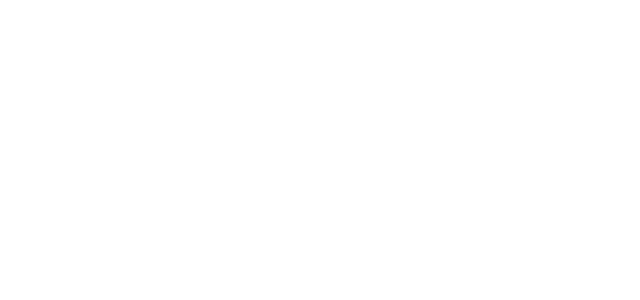
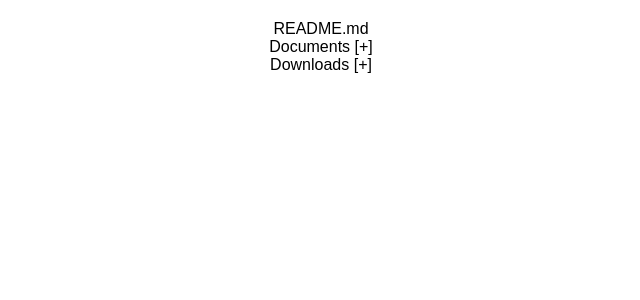
Before and after one commit to Sandeep96Shah/machineCoding, a React (Create React App) app: page /file-explorer-1 in a window 1280 px wide. Before the commit this address had no page. Shown: the top 300 px of the page, without its empty margins (329-969 px from the left). Built offline with nearby package versions, Linux system fonts and the light colour scheme.

Commit message:
File Explorer-1 (#49)

```diff
--- a/src/App.js
+++ b/src/App.js
@@ -40,6 +40,7 @@
 import TabForm2 from "./components/TabForm2";
 import TicTacToe from "./components/TicTacToe";
 import ListInfiniteScroll from "./components/ListInfiniteScroll";
+import FileExplorer from "./components/FileExplorer";
 
 function App() {
   return (
@@ -88,6 +89,7 @@
         <Route path="tab-form-2" element={<TabForm2 />} />
         <Route path="tic-tac-toe" element={<TicTacToe />} />
         <Route path="list-infinite-scroll" element={<ListInfiniteScroll />} />
+        <Route path="file-explorer-1" element={<FileExplorer />} />
       </Routes>
 
     </div>
--- /dev/null
+++ b/src/components/FileExplorer/constants.js
@@ -0,0 +1,44 @@
+export const data = [
+    {
+      id: 1,
+      name: 'README.md',
+    },
+    {
+      id: 2,
+      name: 'Documents',
+      children: [
+        {
+          id: 3,
+          name: 'Word.doc',
+        },
+        {
+          id: 4,
+          name: 'Powerpoint.ppt',
+        },
+      ],
+    },
+    {
+      id: 5,
+      name: 'Downloads',
+      children: [
+        {
+          id: 6,
+          name: 'unnamed.txt',
+        },
+        {
+          id: 7,
+          name: 'Misc',
+          children: [
+            {
+              id: 8,
+              name: 'foo.txt',
+            },
+            {
+              id: 9,
+              name: 'bar.txt',
+            },
+          ],
+        },
+      ],
+    },
+  ];
--- /dev/null
+++ b/src/components/FileExplorer/index.jsx
@@ -0,0 +1,54 @@
+import { useState } from "react";
+import { data } from "./constants";
+import './styles.css';
+
+const FileExplorer = () => {
+  const [openedIds, setOpenedIds] = useState({});
+
+  const updatedOpenedIds = { ...openedIds };
+
+  const collapseAllFolders = (node) => {
+    delete updatedOpenedIds[node.id];
+    const n = node.children?.length ?? 0;
+    for (let i = 0; i < n; i++) {
+      collapseAllFolders(node.children[i]);
+    }
+    setOpenedIds(updatedOpenedIds);
+  };
+
+  console.log(updatedOpenedIds);
+
+  const handleFolder = (node) => {
+    if (openedIds[node.id]) {
+      collapseAllFolders(node);
+    } else {
+      setOpenedIds((prevOpenedIds) => ({ ...prevOpenedIds, [node.id]: true }));
+    }
+  };
+
+  const getSuffix = (id, isChilden) => {
+    if (!isChilden) return;
+    return `[${openedIds[id] ? "-" : "+"}]`;
+  };
+
+  const renderNode = (nodes) => {
+    if (!nodes) return;
+    const nonDirectories = nodes.filter((node) => !node.children);
+    const directories = nodes.filter((node) => node.children);
+    const nodeList = [...nonDirectories, ...directories];
+    return nodeList.map((node) => {
+      return (
+        <div key={node.id} className="file">
+          <p onClick={() => handleFolder(node)}>
+            {node.name} <span>{getSuffix(node.id, node.children)}</span>
+          </p>
+          {openedIds[node.id] ? renderNode(node.children) : null}
+        </div>
+      );
+    });
+  };
+
+  return <div>{renderNode(data)}</div>;
+}
+
+export default FileExplorer;
--- /dev/null
+++ b/src/components/FileExplorer/styles.css
@@ -0,0 +1,3 @@
+.file {
+  padding-left: 20px;
+}
--- a/src/components/Home/index.js
+++ b/src/components/Home/index.js
@@ -63,6 +63,7 @@
       <button onClick={() => handlenavigate("tab-form-2")}>Tab Form 2</button>
       <button onClick={() => handlenavigate("tic-tac-toe")}>Tic Tac Toe</button>
       <button onClick={() => handlenavigate("list-infinite-scroll")}>List Infinite Scroll</button>
+      <button onClick={() => handlenavigate("file-explorer-1")}>File Explorer-1</button>
     </div>
   );
 };
```
